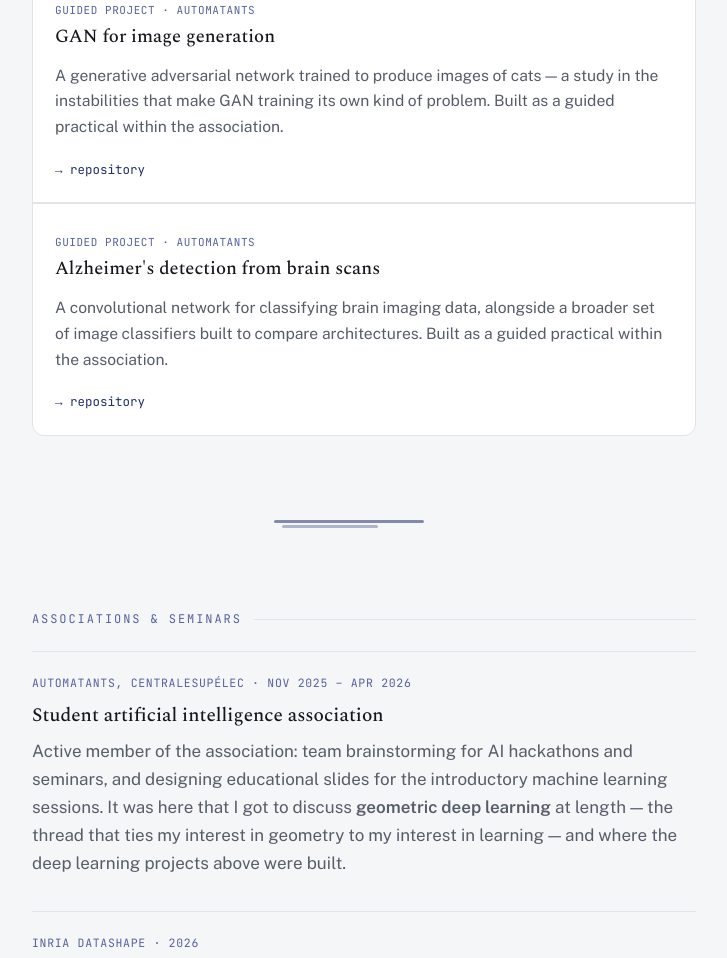
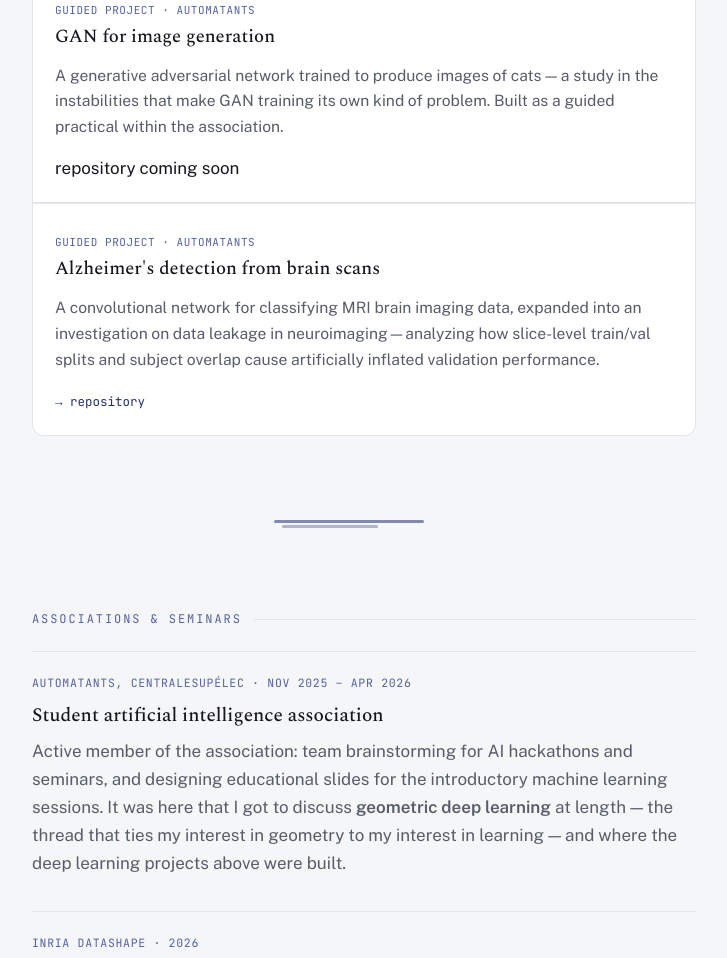
Before and after one commit to aelkas/aelkas.github.io, a plain HTML site: page index.html in a window 1280 px wide. Shown: the part 3801-4759 px from the top of the page, without its empty margins (276-1003 px from the left). Drawn offline with nearby package versions, Linux system fonts and the light colour scheme.

Commit message:
Update index.html

```diff
--- a/index.html
+++ b/index.html
@@ -364,16 +364,16 @@
           instabilities that make GAN training its own kind of problem. Built as a guided
           practical within the association.
         </p>
-        <a class="clink" href="https://github.com/aelkas/gan-cats">→ repository</a>
+        <span>repository coming soon</span>
       </div>
 
       <div class="card">
         <span class="tag">Guided project · Automatants</span>
         <h3>Alzheimer's detection from brain scans</h3>
         <p>
-          A convolutional network for classifying brain imaging data, alongside a broader set
-          of image classifiers built to compare architectures. Built as a guided practical
-          within the association.
+          A convolutional network for classifying MRI brain imaging data,
+          expanded into an investigation on data leakage in neuroimaging—analyzing how slice-level train/val
+          splits and subject overlap cause artificially inflated validation performance.
         </p>
         <a class="clink" href="https://github.com/aelkas/alzheimer-cnn">→ repository</a>
       </div>
```
